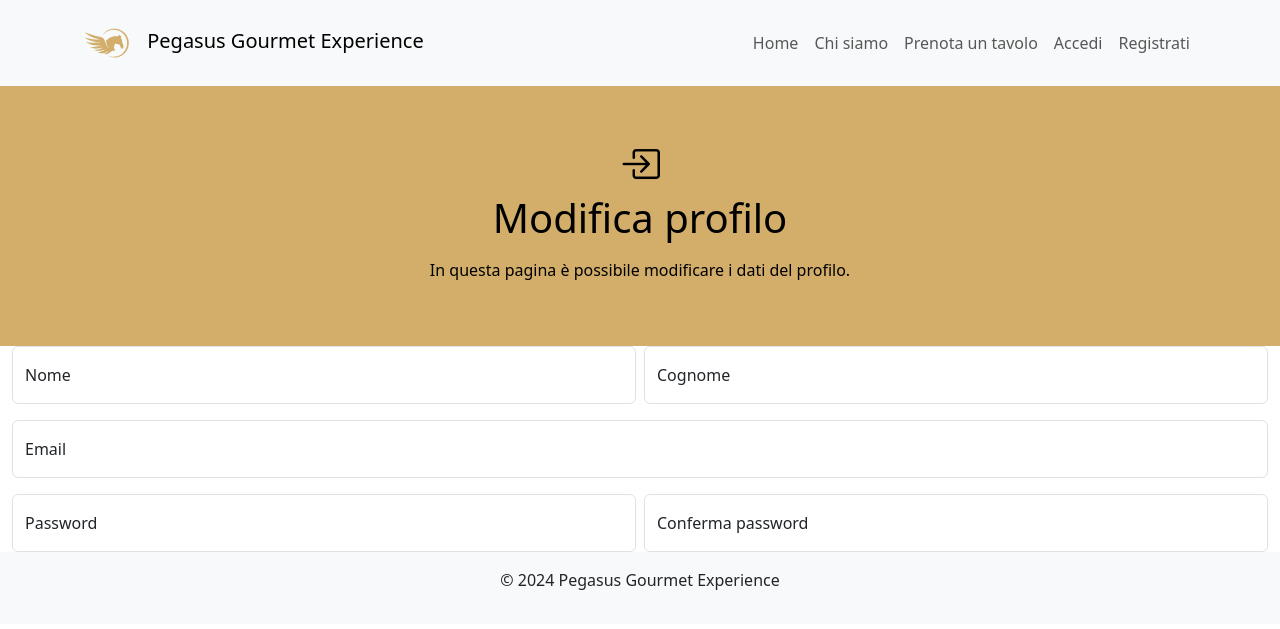
After one commit to adilorenzo10/pegasus-gourmet-experience, a Flask app: page /modifica-profilo in a window 1280 px wide. The commit adds this page. Shown: the top 629 px of the page. Run offline with Flask 3, Linux system fonts and the light colour scheme; some libraries are stand-ins or nearby versions.

Commit message:
Aggiunta la possibilità di vedere le mie prenotazioni e definito il template per modificare il profilo

```diff
--- a/app.py
+++ b/app.py
@@ -6,9 +6,13 @@ from sqlalchemy import and_
 from database import SessionLocal
 from models import Utente, Tavolo, Prenotazione, OrarioPrenotabile
 from datetime import date, datetime, time
+from ajax import ajax
 import sqlite3, secrets
+from sqlalchemy.orm import joinedload
+
 
 app = Flask(__name__)
+app.register_blueprint(ajax, url_prefix="/ajax")
 app.secret_key = secrets.token_hex(16)
 
 # Configura Flask-Assets
@@ -187,6 +191,43 @@ def chi_siamo():
 def il_mio_account():
     return render_template("il_mio_account.html")
 
+# Le mie prenotazioni
+@app.route("/le-mie-prenotazioni")
+def le_mie_prenotazioni():
+    user_id = session.get("user_id")
+
+    # Se l'utente non è loggato, reindirizza alla pagina di accesso
+    if not user_id:
+        flash(Markup("Per favore accedi per visualizzare le tue prenotazioni. Se non hai ancora un account, <a href='/registrati'>registrati</a> subito!"), "warning")
+        return redirect(url_for("accedi"))
+
+    # Crea una sessione con il database e recupera i dati utente
+    db_session = SessionLocal()
+    try:
+        mie_prenotazioni = (
+            db_session.query(Prenotazione)
+            .filter_by(utente_id=user_id)
+            .join(OrarioPrenotabile, Prenotazione.orario_prenotabile_id == OrarioPrenotabile.id)
+            .join(Tavolo, Prenotazione.tavolo_id == Tavolo.id)
+            .options(
+                joinedload(Prenotazione.orario),  # Carica l'orario della prenotazione
+                joinedload(Prenotazione.tavolo)   # Carica il tavolo della prenotazione
+            )
+            .all()
+        )
+    except ValueError:
+                flash("Seleziona un orario valido.", "danger")
+                return redirect(url_for("prenota"))
+    finally:
+        db_session.close()
+
+    return render_template("le_mie_prenotazioni.html", prenotazioni = mie_prenotazioni)
+
+# Modifica profilo
+@app.route("/modifica-profilo")
+def modifica_profilo():
+    return render_template("modifica_profilo.html")
+
 # Logout
 @app.route("/logout")
 def logout():
--- a/static/js/prenota.js
+++ b/static/js/prenota.js
@@ -1,27 +1,32 @@
 $("#data").on("change", function() {
+    $(".sez-orari, .riga-pulsante-prenota, .errore-nessun-orario").addClass("d-none");
     var dataSelezionata = $(this).val();
-
-        // Invia la richiesta AJAX all'endpoint Flask
     $.ajax({
-            url: "{{ url_for('orari_disponibili') }}", // Endpoint Flask
+        url: "/ajax/orari_disponibili",
         type: "POST",
         contentType: "application/json",
         data: JSON.stringify({ "data": dataSelezionata }),
         success: function(response) {
-                // Pulisci gli orari attuali
-                $("#orari-container").empty();
+            console.log(response);
 
-                // Aggiungi gli orari disponibili
+            // Nascondi tutti gli orari inizialmente
+            $(".input-orario, .label-orario").hide();
+
+            if (response.length > 0){
+                // Mostra solo gli orari disponibili in base alla risposta
                 response.forEach(function(orario) {
-                    /*
-                    $("#orari-container").append(
-                        `<input type="radio" class="btn-check" name="orario" id="orario${orario.id}" value="${orario.id}" autocomplete="off">
-                         <label class="btn btn-outline-primary" for="orario${orario.id}">${orario.orario}</label>`
-                    );*/
+                    $(`#orario-${orario.id}`).show();  // Mostra input
+                    $(`label[for="orario-${orario.id}"]`).show();  // Mostra label corrispondente
                 });
+                $(".sez-orari, .riga-pulsante-prenota").removeClass("d-none");
+            }else{
+                $(".errore-nessun-orario").removeClass("d-none");
+            }
+
         },
-            error: function() {
+        error: function(error) {
             console.log("Errore durante il recupero degli orari disponibili.");
+            console.log(error);
         }
     });
 });
--- a/templates/base.html
+++ b/templates/base.html
@@ -100,6 +100,8 @@
                             {% if session.get("user_id") %}
                                 <li class="nav-item dropdown">
                                     {{ macros.nav_dropdown("Il mio account", [
+                                        {"endpoint": "le_mie_prenotazioni", "label": "Le mie prenotazioni"},
+                                        {"endpoint": "modifica_profilo", "label": "Modifica profilo"},
                                         {"endpoint": "logout", "label": "Logout"}
                                     ]) }}
                                 </li>
@@ -144,6 +146,6 @@
         ></script>
         <script
             src="{{ url_for('static', filename='js/prenota.js') }}"
-            ></script>
+        ></script>
     </body>
 </html>
--- /dev/null
+++ b/templates/modifica_profilo.html
@@ -0,0 +1,55 @@
+{% extends "base.html" %}
+
+{% block content %}
+    <div class="container-fluid">
+        <div class="row">
+            <div class="col-12 d-flex flex-column justify-content-center align-items-center bg-primary text-center p-5">
+                <i class="bi bi-box-arrow-in-right fs-1"></i>
+                <h1 class="mb-3">Modifica profilo</h1>
+                <p>In questa pagina è possibile modificare i dati del profilo.</p>
+            </div>
+        </div>
+
+        <div class="row g-2">
+            <!-- Nome -->
+            <div class="col-md">
+                <div class="form-floating">
+                    <input type="text" class="form-control" name="nome" id="nome" placeholder="" autocomplete="new-password" required >
+                    <label for="nome">Nome</label>
+                </div>
+            </div>
+
+            <!-- Cognome -->
+            <div class="col-md">
+                <div class="form-floating">
+                    <input type="text" class="form-control" name="cognome" id="cognome" placeholder="" autocomplete="new-password" required >
+                    <label for="cognome">Cognome</label>
+                </div>
+            </div>
+        </div>
+
+        <!-- Email -->
+        <div class="form-floating my-3">
+            <input type="email" class="form-control" name="email" id="email" placeholder="" autocomplete="new-password" required >
+            <label for="email">Email</label>
+        </div>
+
+        <div class="row g-2">
+            <!-- Password -->
+            <div class="col-md">
+                <div class="form-floating">
+                    <input type="password" class="form-control" name="password" id="password" placeholder="" autocomplete="new-password" required >
+                    <label for="password">Password</label>
+                </div>
+            </div>
+
+            <!-- Conferma password -->
+            <div class="col-md">
+                <div class="form-floating">
+                    <input type="password" class="form-control" name="conferma-password" id="conferma-password" placeholder="" autocomplete="new-password" required >
+                    <label for="conferma-password">Conferma password</label>
+                </div>
+            </div>
+        </div>
+    </div>
+{% endblock %}
```
Also changed, not shown: ajax.py (added, +25 -0 lines), templates/le_mie_prenotazioni.html (added, +31 -0 lines), templates/prenota.html (+14 -7 lines), pegasus_gourmet.db. Lines whose indentation alone changed are shown as unchanged.
